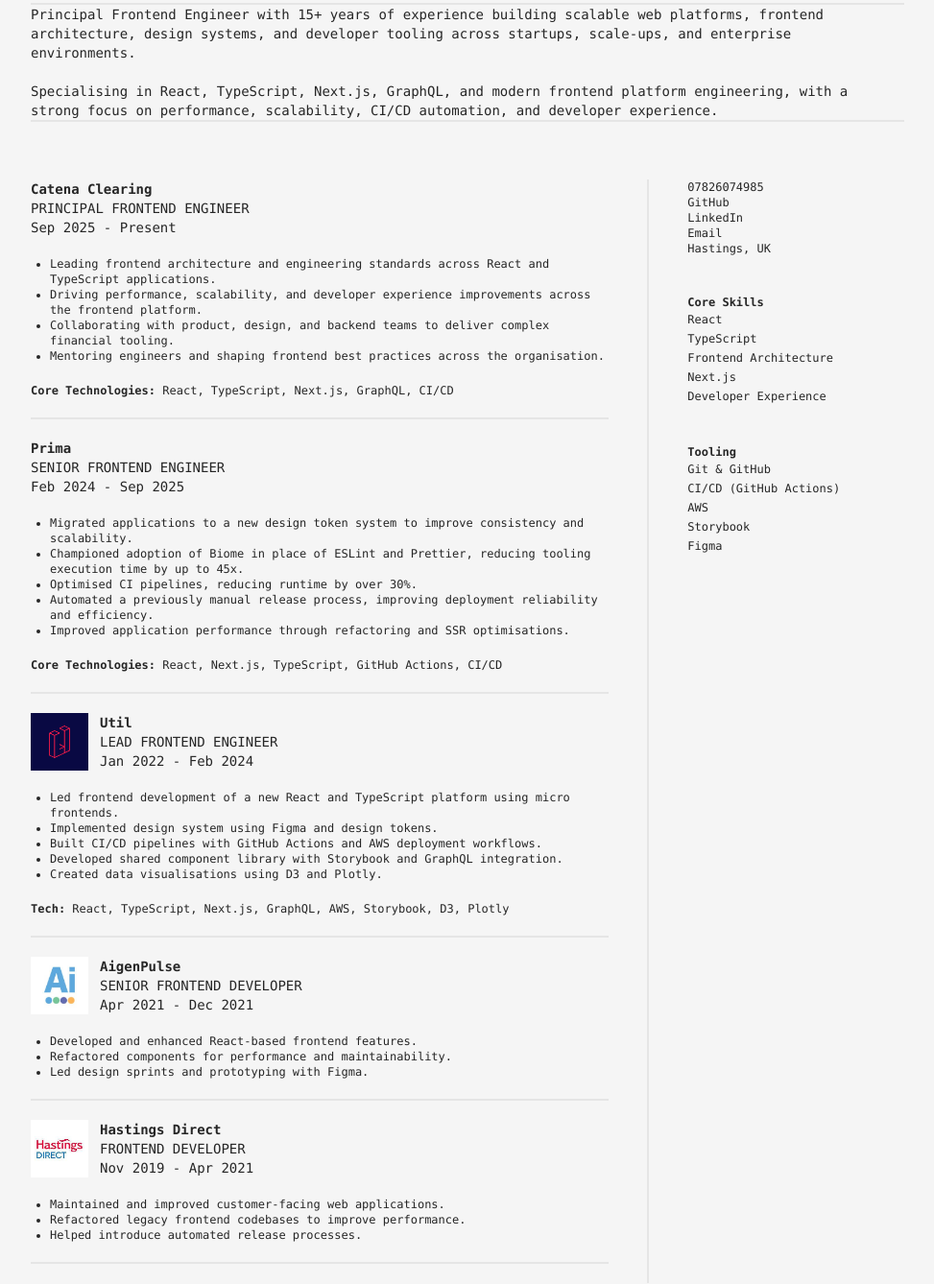
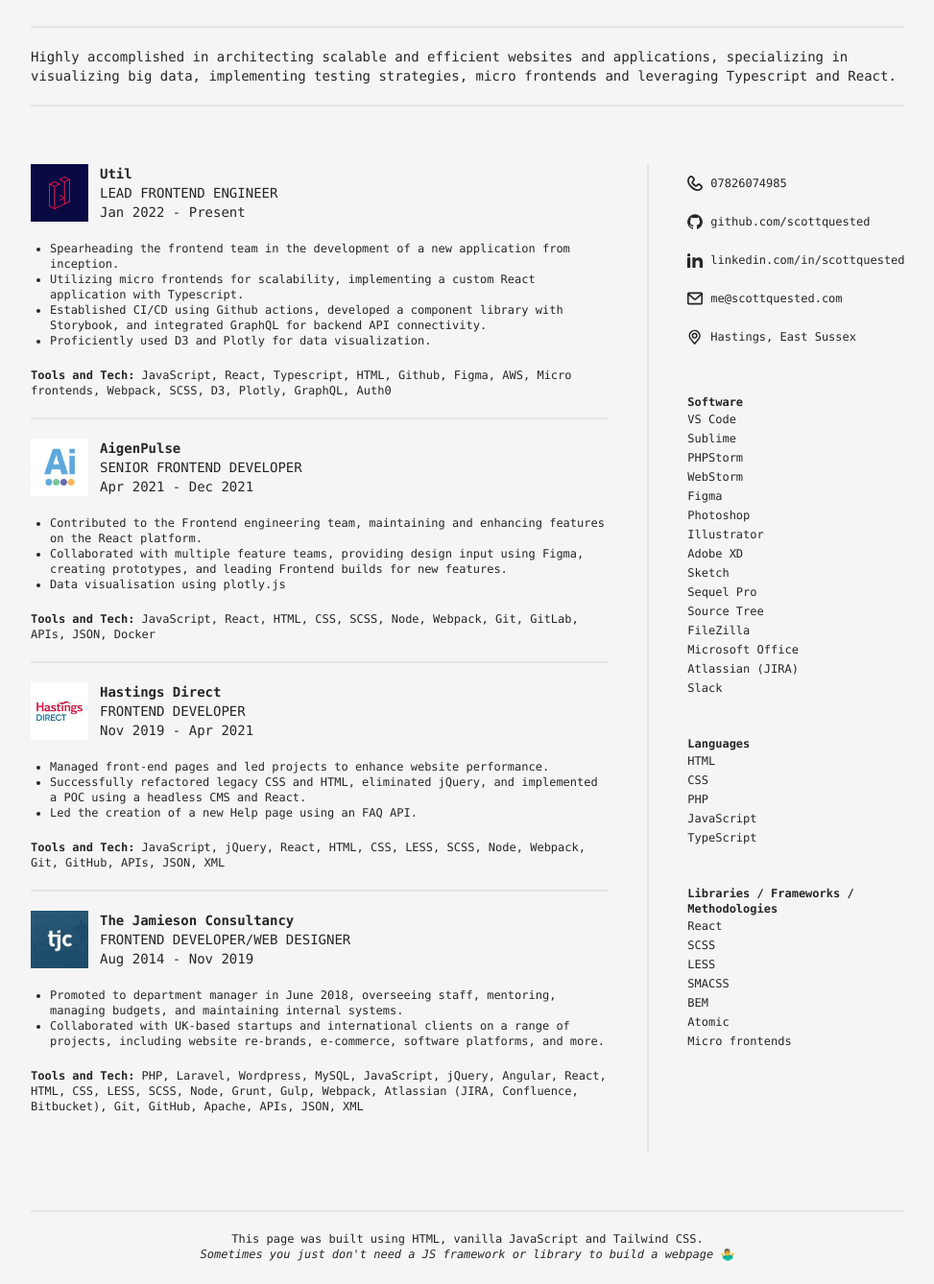
Before and after one commit to scottquested/cv, a website: page index.html in a window 1280 px wide. Shown: the part 177-1515 px from the top of the page at 96% size, without its empty margins (153-1126 px from the left). Drawn offline with Linux system fonts and the light colour scheme.

Commit message:
Revert "Revise job titles and enhance index.html content"

```diff
--- a/index.html
+++ b/index.html
@@ -6,7 +6,7 @@
 		<title>Scott Quested's C.V</title>
 		<meta
 			name="description"
-			content="Scott Quested's C.V. Principal Frontend Engineer based in Hastings, East Sussex."
+			content="Scott Quested's C.V. A lead frontend engineer based in Hastings, East Sussex."
 		/>
 		<link rel="stylesheet" href="dist/styles.css" />
 		<script>
@@ -33,187 +33,360 @@
 				class="light-switch sr-only"
 			/>
 			<label class="relative cursor-pointer p-2" for="light-switch">
-				<svg class="hidden dark:block" width="16" height="16" xmlns="http://www.w3.org/2000/svg">
-					<path class="fill-neutral-300" d="M7 0h2v2H7zM12.88 1.637l1.414 1.415-1.415 1.413-1.413-1.414zM14 7h2v2h-2zM12.95 14.433l-1.414-1.413 1.413-1.415 1.415 1.414zM7 14h2v2H7zM2.98 14.364l-1.413-1.415 1.414-1.414 1.414 1.415zM0 7h2v2H0zM3.05 1.706 4.463 3.12 3.05 4.535 1.636 3.12z"/>
-					<path class="fill-neutral-500" d="M8 4C5.8 4 4 5.8 4 8s1.8 4 4 4 4-1.8 4-4-1.8-4-4-4Z"/>
+				<svg
+					class="hidden dark:block"
+					width="16"
+					height="16"
+					xmlns="http://www.w3.org/2000/svg"
+				>
+					<path
+						class="fill-neutral-300"
+						d="M7 0h2v2H7zM12.88 1.637l1.414 1.415-1.415 1.413-1.413-1.414zM14 7h2v2h-2zM12.95 14.433l-1.414-1.413 1.413-1.415 1.415 1.414zM7 14h2v2H7zM2.98 14.364l-1.413-1.415 1.414-1.414 1.414 1.415zM0 7h2v2H0zM3.05 1.706 4.463 3.12 3.05 4.535 1.636 3.12z"
+					/>
+					<path
+						class="fill-neutral-500"
+						d="M8 4C5.8 4 4 5.8 4 8s1.8 4 4 4 4-1.8 4-4-1.8-4-4-4Z"
+					/>
 				</svg>
-				<svg class="dark:hidden" width="16" height="16" xmlns="http://www.w3.org/2000/svg">
-					<path class="fill-neutral-400" d="M6.2 1C3.2 1.8 1 4.6 1 7.9 1 11.8 4.2 15 8.1 15c3.3 0 6-2.2 6.9-5.2C9.7 11.2 4.8 6.3 6.2 1Z"/>
-					<path class="fill-neutral-600" d="M12.5 5a.625.625 0 0 1-.625-.625 1.252 1.252 0 0 0-1.25-1.25.625.625 0 1 1 0-1.25 1.252 1.252 0 0 0 1.25-1.25.625.625 0 1 1 1.25 0c.001.69.56 1.249 1.25 1.25a.625.625 0 1 1 0 1.25c-.69.001-1.249.56-1.25 1.25A.625.625 0 0 1 12.5 5Z"/>
+				<svg
+					class="dark:hidden"
+					width="16"
+					height="16"
+					xmlns="http://www.w3.org/2000/svg"
+				>
+					<path
+						class="fill-neutral-400"
+						d="M6.2 1C3.2 1.8 1 4.6 1 7.9 1 11.8 4.2 15 8.1 15c3.3 0 6-2.2 6.9-5.2C9.7 11.2 4.8 6.3 6.2 1Z"
+					/>
+					<path
+						class="fill-neutral-600"
+						d="M12.5 5a.625.625 0 0 1-.625-.625 1.252 1.252 0 0 0-1.25-1.25.625.625 0 1 1 0-1.25 1.252 1.252 0 0 0 1.25-1.25.625.625 0 1 1 1.25 0c.001.69.56 1.249 1.25 1.25a.625.625 0 1 1 0 1.25c-.69.001-1.249.56-1.25 1.25A.625.625 0 0 1 12.5 5Z"
+					/>
 				</svg>
+				<span class="sr-only">Switch to light / dark version</span>
 			</label>
 		</div>
-
 		<header class="col-span-7 text-center">
-			<h1 class="text-4xl break:text-5xl uppercase font-sans font-semibold tracking-tight">
+			<h1
+				class="inline-block relative text-4xl break:text-5xl uppercase font-sans font-semibold"
+			>
 				Scott Quested
 			</h1>
-
-			<h2 class="text-lg break:text-2xl pt-3 text-neutral-500 uppercase tracking-wide">
-				Principal Frontend Engineer
+			<h2 class="text-xl break:text-3xl pt-2 text-neutral-500 uppercase">
+				Lead Frontend Engineer
 			</h2>
-
-			<p class="text-left my-10 py-6 border-y-2 border-y-neutral-200 dark:border-y-neutral-800 text-sm leading-7 max-w-[800px] mx-auto">
-				Principal Frontend Engineer with 15+ years of experience building scalable web platforms,
-				frontend architecture, design systems, and developer tooling across startups, scale-ups,
-				and enterprise environments.
-				<br /><br />
-				Specialising in React, TypeScript, Next.js, GraphQL, and modern frontend platform engineering,
-				with a strong focus on performance, scalability, CI/CD automation, and developer experience.
+			<p
+				class="text-left my-10 py-5 border-y-2 border-y-neutral-200 dark:border-y-neutral-800"
+			>
+				Highly accomplished in architecting scalable and efficient websites and
+				applications, specializing in visualizing big data, implementing testing
+				strategies, micro frontends and leveraging Typescript and React.
 			</p>
 		</header>
-
-		<main class="col-span-5 text-xs break:border-r-2 break:border-r-neutral-200 dark:border-r-neutral-800 break:pr-10">
-
-			<!-- CATENA -->
-			<section class="mb-5 pb-5 border-b-2 border-b-neutral-200 dark:border-b-neutral-800">
-				<div class="text-sm">
-					<h3 class="font-semibold">Catena Clearing</h3>
-					<h4 class="uppercase">Principal Frontend Engineer</h4>
-					<time>Sep 2025 - Present</time>
-				</div>
-
-				<div class="mt-5">
-					<ul class="list-disc pl-5 leading-6">
-						<li>Leading frontend architecture and engineering standards across React and TypeScript applications.</li>
-						<li>Driving performance, scalability, and developer experience improvements across the frontend platform.</li>
-						<li>Collaborating with product, design, and backend teams to deliver complex financial tooling.</li>
-						<li>Mentoring engineers and shaping frontend best practices across the organisation.</li>
-					</ul>
-
-					<p class="mt-5"><strong>Core Technologies:</strong> React, TypeScript, Next.js, GraphQL, CI/CD</p>
-				</div>
-			</section>
-
-			<!-- PRIMA -->
-			<section class="mb-5 pb-5 border-b-2 border-b-neutral-200 dark:border-b-neutral-800">
-				<div class="text-sm">
-					<h3 class="font-semibold">Prima</h3>
-					<h4 class="uppercase">Senior Frontend Engineer</h4>
-					<time>Feb 2024 - Sep 2025</time>
-				</div>
-
-				<div class="mt-5">
-					<ul class="list-disc pl-5 leading-6">
-						<li>Migrated applications to a new design token system to improve consistency and scalability.</li>
-						<li>Championed adoption of Biome in place of ESLint and Prettier, reducing tooling execution time by up to 45x.</li>
-						<li>Optimised CI pipelines, reducing runtime by over 30%.</li>
-						<li>Automated a previously manual release process, improving deployment reliability and efficiency.</li>
-						<li>Improved application performance through refactoring and SSR optimisations.</li>
-					</ul>
-
-					<p class="mt-5"><strong>Core Technologies:</strong> React, Next.js, TypeScript, GitHub Actions, CI/CD</p>
-				</div>
-			</section>
-
-			<!-- UTIL -->
-			<section class="mb-5 pb-5 border-b-2 border-b-neutral-200 dark:border-b-neutral-800">
+		<main
+			class="col-span-5 text-xs break:border-r-2 break:border-r-neutral-200 dark:border-r-neutral-800 break:pr-10"
+		>
+			<section
+				class="mb-5 pb-5 border-b-2 border-b-neutral-200 dark:border-b-neutral-800"
+			>
 				<div class="flex">
-					<img src="img/util.png" class="mr-3 w-[60px] h-[60px]" alt="Util logo" />
+					<img
+						src="img/util.png"
+						class="mr-3 w-[60px] h-[60px]"
+						alt="Util's logo"
+					/>
 					<div class="text-sm">
 						<h3 class="font-semibold">Util</h3>
 						<h4 class="uppercase">Lead Frontend Engineer</h4>
-						<time>Jan 2022 - Feb 2024</time>
+						<time>Jan 2022 - Present</time>
 					</div>
 				</div>
-
 				<div class="mt-5">
 					<ul class="list-disc pl-5">
-						<li>Led frontend development of a new React and TypeScript platform using micro frontends.</li>
-						<li>Implemented design system using Figma and design tokens.</li>
-						<li>Built CI/CD pipelines with GitHub Actions and AWS deployment workflows.</li>
-						<li>Developed shared component library with Storybook and GraphQL integration.</li>
-						<li>Created data visualisations using D3 and Plotly.</li>
+						<li>
+							Spearheading the frontend team in the development of a new
+							application from inception.
+						</li>
+						<li>
+							Utilizing micro frontends for scalability, implementing a custom
+							React application with Typescript.
+						</li>
+						<li>
+							Established CI/CD using Github actions, developed a component
+							library with Storybook, and integrated GraphQL for backend API
+							connectivity.
+						</li>
+						<li>Proficiently used D3 and Plotly for data visualization.</li>
 					</ul>
-
-					<p class="mt-5"><strong>Tech:</strong> React, TypeScript, Next.js, GraphQL, AWS, Storybook, D3, Plotly</p>
+					<p class="mt-5">
+						<strong>Tools and Tech:</strong> JavaScript, React, Typescript,
+						HTML, Github, Figma, AWS, Micro frontends, Webpack, SCSS, D3,
+						Plotly, GraphQL, Auth0
+					</p>
 				</div>
 			</section>
-
-			<!-- AIGENPULSE -->
-			<section class="mb-5 pb-5 border-b-2 border-b-neutral-200 dark:border-b-neutral-800">
+			<section
+				class="mb-5 pb-5 border-b-2 border-b-neutral-200 dark:border-b-neutral-800"
+			>
 				<div class="flex">
-					<img src="img/ap.jpg" class="mr-3 w-[60px] h-[60px]" alt="Aigenpulse logo" />
+					<img
+						src="img/ap.jpg"
+						class="mr-3 w-[60px] h-[60px]"
+						alt="Aigenpulse's logo"
+					/>
 					<div class="text-sm">
 						<h3 class="font-semibold">AigenPulse</h3>
 						<h4 class="uppercase">Senior Frontend Developer</h4>
 						<time>Apr 2021 - Dec 2021</time>
 					</div>
 				</div>
-
 				<div class="mt-5">
 					<ul class="list-disc pl-5">
-						<li>Developed and enhanced React-based frontend features.</li>
-						<li>Refactored components for performance and maintainability.</li>
-						<li>Led design sprints and prototyping with Figma.</li>
+						<li>
+							Contributed to the Frontend engineering team, maintaining and
+							enhancing features on the React platform.
+						</li>
+						<li>
+							Collaborated with multiple feature teams, providing design input
+							using Figma, creating prototypes, and leading Frontend builds for
+							new features.
+						</li>
+						<li>Data visualisation using plotly.js</li>
 					</ul>
+					<p class="mt-5">
+						<strong>Tools and Tech:</strong> JavaScript, React, HTML, CSS, SCSS,
+						Node, Webpack, Git, GitLab, APIs, JSON, Docker
+					</p>
 				</div>
 			</section>
-
-			<!-- HASTINGS DIRECT -->
-			<section class="mb-5 pb-5 border-b-2 border-b-neutral-200 dark:border-b-neutral-800">
+			<section
+				class="mb-5 pb-5 border-b-2 border-b-neutral-200 dark:border-b-neutral-800"
+			>
 				<div class="flex">
-					<img src="img/hd.jpg" class="mr-3 w-[60px] h-[60px]" alt="Hastings Direct logo" />
+					<img
+						src="img/hd.jpg"
+						class="mr-3 w-[60px] h-[60px]"
+						alt="Hastings Direct's logo"
+					/>
 					<div class="text-sm">
 						<h3 class="font-semibold">Hastings Direct</h3>
 						<h4 class="uppercase">Frontend Developer</h4>
 						<time>Nov 2019 - Apr 2021</time>
 					</div>
 				</div>
-
 				<div class="mt-5">
 					<ul class="list-disc pl-5">
-						<li>Maintained and improved customer-facing web applications.</li>
-						<li>Refactored legacy frontend codebases to improve performance.</li>
-						<li>Helped introduce automated release processes.</li>
+						<li>
+							Managed front-end pages and led projects to enhance website
+							performance.
+						</li>
+						<li>
+							Successfully refactored legacy CSS and HTML, eliminated jQuery,
+							and implemented a POC using a headless CMS and React.
+						</li>
+						<li>Led the creation of a new Help page using an FAQ API.</li>
 					</ul>
+					<p class="mt-5">
+						<strong>Tools and Tech:</strong> JavaScript, jQuery, React, HTML,
+						CSS, LESS, SCSS, Node, Webpack, Git, GitHub, APIs, JSON, XML
+					</p>
 				</div>
 			</section>
-
+			<section
+				class="mb-5 pb-5 border-b-2 border-b-neutral-200 break:border-b-0 dark:border-b-neutral-800"
+			>
+				<div class="flex">
+					<img
+						src="img/tjc.jpg"
+						class="mr-3 w-[60px] h-[60px]"
+						alt="The Jamieson Consultancy's logo"
+					/>
+					<div class="text-sm">
+						<h3 class="font-semibold">The Jamieson Consultancy</h3>
+						<h4 class="uppercase">Frontend Developer/Web Designer</h4>
+						<time>Aug 2014 - Nov 2019</time>
+					</div>
+				</div>
+				<div class="mt-5">
+					<ul class="list-disc pl-5">
+						<li>
+							Promoted to department manager in June 2018, overseeing staff,
+							mentoring, managing budgets, and maintaining internal systems.
+						</li>
+						<li>
+							Collaborated with UK-based startups and international clients on a
+							range of projects, including website re-brands, e-commerce,
+							software platforms, and more.
+						</li>
+					</ul>
+					<p class="mt-5">
+						<strong>Tools and Tech:</strong> PHP, Laravel, Wordpress, MySQL,
+						JavaScript, jQuery, Angular, React, HTML, CSS, LESS, SCSS, Node,
+						Grunt, Gulp, Webpack, Atlassian (JIRA, Confluence, Bitbucket), Git,
+						GitHub, Apache, APIs, JSON, XML
+					</p>
+				</div>
+			</section>
 		</main>
-
-		<sidebar class="col-span-2 col-start-6 text-xs break:pl-5">
-
+		<sidebar class="col-span-2 col-start-6 break-words text-xs break:pl-5">
 			<section class="mb-10">
-				<ul class="leading-8">
-					<li><a href="tel:+447826074985">07826074985</a></li>
-					<li><a href="https://github.com/scottquested">GitHub</a></li>
-					<li><a href="https://linkedin.com/in/scottquested">LinkedIn</a></li>
-					<li><a href="mailto:me@scottquested.com">Email</a></li>
-					<li>Hastings, UK</li>
+				<ul class="leading-10">
+					<li class="flex items-center">
+						<span
+							><svg
+								class="w-4 h-4 text-neutral-800 dark:text-neutral-100 mr-2"
+								aria-hidden="true"
+								xmlns="http://www.w3.org/2000/svg"
+								fill="none"
+								viewBox="0 0 18 18"
+							>
+								<path
+									stroke="currentColor"
+									stroke-linecap="round"
+									stroke-linejoin="round"
+									stroke-width="2"
+									d="m16.344 12.168-1.4-1.4a1.98 1.98 0 0 0-2.8 0l-.7.7a1.98 1.98 0 0 1-2.8 0l-2.1-2.1a1.98 1.98 0 0 1 0-2.8l.7-.7a1.981 1.981 0 0 0 0-2.8l-1.4-1.4a1.828 1.828 0 0 0-2.8 0C-.638 5.323 1.1 9.542 4.78 13.22c3.68 3.678 7.9 5.418 11.564 1.752a1.828 1.828 0 0 0 0-2.804Z"
+								/></svg></span
+						><a href="tel:+447826074985">07826074985</a>
+					</li>
+					<li class="flex items-center">
+						<span
+							><svg
+								class="w-4 h-4 text-neutral-800 dark:text-neutral-100 mr-2"
+								aria-hidden="true"
+								xmlns="http://www.w3.org/2000/svg"
+								fill="currentColor"
+								viewBox="0 0 20 20"
+							>
+								<path
+									fill-rule="evenodd"
+									d="M10 .333A9.911 9.911 0 0 0 6.866 19.65c.5.092.678-.215.678-.477 0-.237-.01-1.017-.014-1.845-2.757.6-3.338-1.169-3.338-1.169a2.627 2.627 0 0 0-1.1-1.451c-.9-.615.07-.6.07-.6a2.084 2.084 0 0 1 1.518 1.021 2.11 2.11 0 0 0 2.884.823c.044-.503.268-.973.63-1.325-2.2-.25-4.516-1.1-4.516-4.9A3.832 3.832 0 0 1 4.7 7.068a3.56 3.56 0 0 1 .095-2.623s.832-.266 2.726 1.016a9.409 9.409 0 0 1 4.962 0c1.89-1.282 2.717-1.016 2.717-1.016.366.83.402 1.768.1 2.623a3.827 3.827 0 0 1 1.02 2.659c0 3.807-2.319 4.644-4.525 4.889a2.366 2.366 0 0 1 .673 1.834c0 1.326-.012 2.394-.012 2.72 0 .263.18.572.681.475A9.911 9.911 0 0 0 10 .333Z"
+									clip-rule="evenodd"
+								/></svg></span
+						><a href="http://github.com/scottquested" target="_blank"
+							>github.com/scottquested</a
+						>
+					</li>
+					<li class="flex items-center">
+						<span
+							><svg
+								class="w-4 h-4 text-neutral-800 dark:text-neutral-100 mr-2"
+								aria-hidden="true"
+								xmlns="http://www.w3.org/2000/svg"
+								fill="currentColor"
+								viewBox="0 0 15 15"
+							>
+								<path
+									fill-rule="evenodd"
+									d="M7.979 5v1.586a3.5 3.5 0 0 1 3.082-1.574C14.3 5.012 15 7.03 15 9.655V15h-3v-4.738c0-1.13-.229-2.584-1.995-2.584-1.713 0-2.005 1.23-2.005 2.5V15H5.009V5h2.97ZM3 2.487a1.5 1.5 0 1 1-3 0 1.5 1.5 0 0 1 3 0Z"
+									clip-rule="evenodd"
+								/>
+								<path d="M3 5.012H0V15h3V5.012Z" />
+							</svg> </span
+						><a href="https://linkedin.com/in/scottquested" target="_blank"
+							>linkedin.com/in/scottquested</a
+						>
+					</li>
+					<li class="flex items-center">
+						<span
+							><svg
+								class="w-4 h-4 text-neutral-800 dark:text-neutral-100 mr-2"
+								aria-hidden="true"
+								xmlns="http://www.w3.org/2000/svg"
+								fill="none"
+								viewBox="0 0 20 16"
+							>
+								<path
+									stroke="currentColor"
+									stroke-linecap="round"
+									stroke-linejoin="round"
+									stroke-width="2"
+									d="m19 2-8.4 7.05a1 1 0 0 1-1.2 0L1 2m18 0a1 1 0 0 0-1-1H2a1 1 0 0 0-1 1m18 0v12a1 1 0 0 1-1 1H2a1 1 0 0 1-1-1V2"
+								/></svg></span
+						><a href="mailto:me@scottquested.com">me@scottquested.com</a>
+					</li>
+					<li class="flex items-center">
+						<span
+							><svg
+								class="w-4 h-4 text-neutral-800 dark:text-neutral-100 mr-2"
+								aria-hidden="true"
+								xmlns="http://www.w3.org/2000/svg"
+								fill="none"
+								viewBox="0 0 17 21"
+							>
+								<g
+									stroke="currentColor"
+									stroke-linecap="round"
+									stroke-linejoin="round"
+									stroke-width="2"
+								>
+									<path d="M8 12a3 3 0 1 0 0-6 3 3 0 0 0 0 6Z" />
+									<path
+										d="M13.8 12.938h-.01a7 7 0 1 0-11.465.144h-.016l.141.17c.1.128.2.252.3.372L8 20l5.13-6.248c.193-.209.373-.429.54-.66l.13-.154Z"
+									/>
+								</g></svg></span
+						><a
+							href="https://www.google.com/maps/place/Hastings/data=!4m2!3m1!1s0x47df107433235113:0x6d17a64660baced7?sa=X&ved=2ahUKEwjy_Z3nlLODAxXQU0EAHRz1B5UQ8gF6BAgSEAA"
+							target="_blank"
+							>Hastings, East Sussex</a
+						>
+					</li>
 				</ul>
 			</section>
-
 			<section class="mb-10">
-				<h3 class="font-semibold">Core Skills</h3>
+				<h3 class="font-semibold">Software</h3>
+				<ul class="leading-5">
+					<li>VS Code</li>
+					<li>Sublime</li>
+					<li>PHPStorm</li>
+					<li>WebStorm</li>
+					<li>Figma</li>
+					<li>Photoshop</li>
+					<li>Illustrator</li>
+					<li>Adobe XD</li>
+					<li>Sketch</li>
+					<li>Sequel Pro</li>
+					<li>Source Tree</li>
+					<li>FileZilla</li>
+					<li>Microsoft Office</li>
+					<li>Atlassian (JIRA)</li>
+					<li>Slack</li>
+				</ul>
+			</section>
+			<section class="mb-10">
+				<h3 class="font-semibold">Languages</h3>
+				<ul class="leading-5">
+					<li>HTML</li>
+					<li>CSS</li>
+					<li>PHP</li>
+					<li>JavaScript</li>
+					<li>TypeScript</li>
+				</ul>
+			</section>
+			<section class="mb-10">
+				<h3 class="font-semibold">Libraries / Frameworks / Methodologies</h3>
 				<ul class="leading-5">
 					<li>React</li>
-					<li>TypeScript</li>
-					<li>Frontend Architecture</li>
-					<li>Next.js</li>
-					<li>Developer Experience</li>
+					<li>SCSS</li>
+					<li>LESS</li>
+					<li>SMACSS</li>
+					<li>BEM</li>
+					<li>Atomic</li>
+					<li>Micro frontends</li>
 				</ul>
 			</section>
-
-			<section class="mb-10">
-				<h3 class="font-semibold">Tooling</h3>
-				<ul class="leading-5">
-					<li>Git & GitHub</li>
-					<li>CI/CD (GitHub Actions)</li>
-					<li>AWS</li>
-					<li>Storybook</li>
-					<li>Figma</li>
-				</ul>
-			</section>
-
 		</sidebar>
-
-		<footer class="col-span-7 mt-10 border-t-2 border-t-neutral-200 dark:border-t-neutral-800">
+		<footer
+			class="col-span-7 mt-10 border-t-2 border-t-neutral-200 dark:border-t-neutral-800"
+		>
 			<p class="text-center pt-5 text-xs">
-				Built with HTML, vanilla JS and Tailwind CSS
+				This page was built using HTML, vanilla JavaScript and Tailwind CSS.
+			</p>
+			<p class="text-center pb-5 text-xs italic">
+				Sometimes you just don't need a JS framework or library to build a
+				webpage <span class="not-italic">🤷‍♂️</span>
 			</p>
 		</footer>
-
 		<script>
 			const lightSwitches = document.querySelectorAll(".light-switch");
 			if (lightSwitches.length > 0) {
@@ -224,7 +397,9 @@
 					lightSwitch.addEventListener("change", () => {
 						const { checked } = lightSwitch;
 						lightSwitches.forEach((el, n) => {
-							if (n !== i) el.checked = checked;
+							if (n !== i) {
+								el.checked = checked;
+							}
 						});
 						if (lightSwitch.checked) {
 							document.documentElement.classList.add("dark");
```
